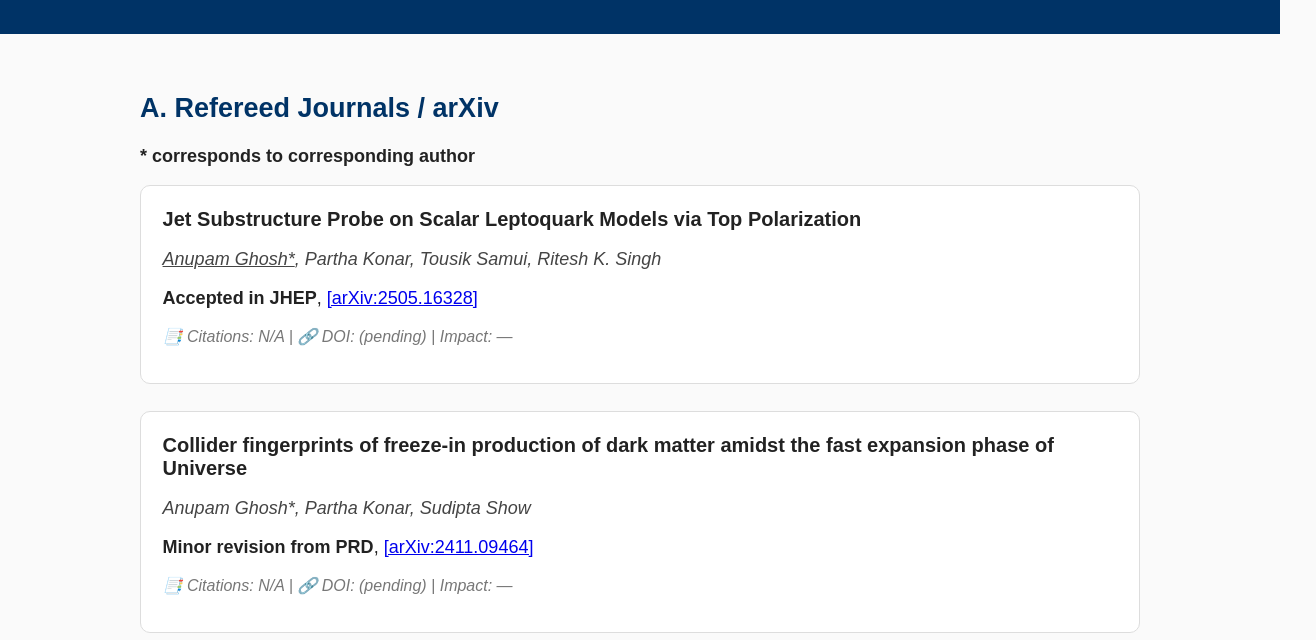
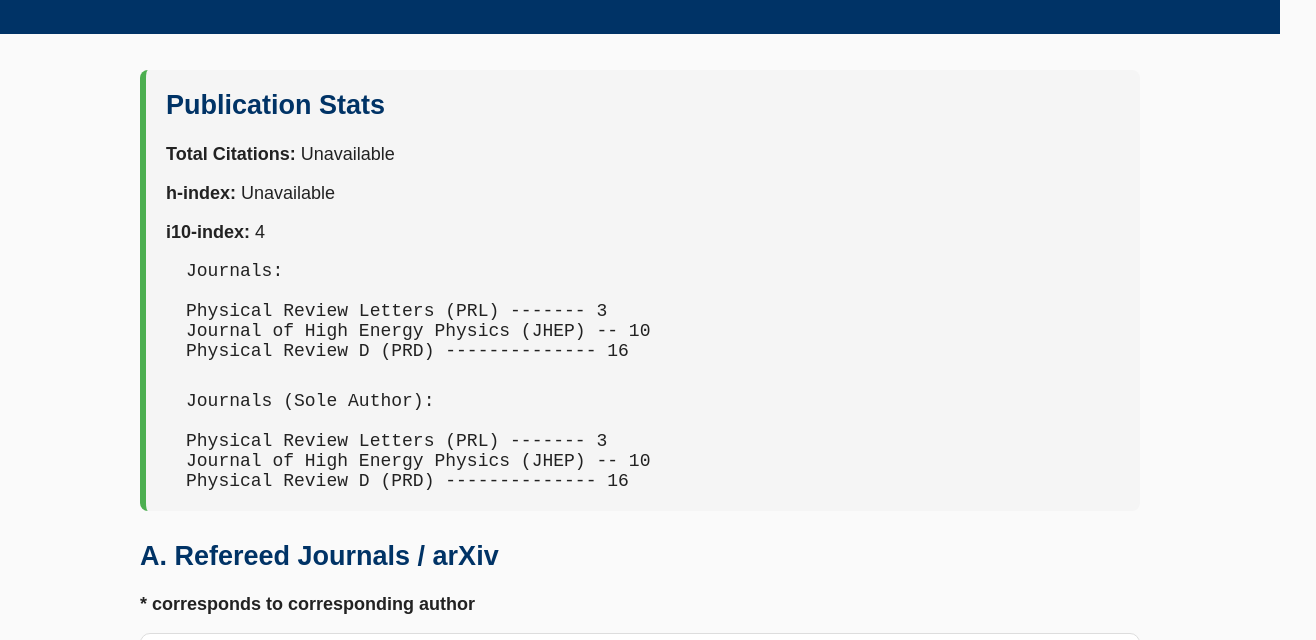
Before and after one commit to Anupam-collider/anupam-Webpage, a plain HTML site: page publications.html in a window 1280 px wide. Shown: the part 131-771 px from the top of the page, 1316 px wide, since content can reach past the window. Drawn offline with Linux system fonts and the light colour scheme; no server answers.

Commit message:
Add files via upload

```diff
--- a/publications.html
+++ b/publications.html
@@ -9,13 +9,46 @@
     header, footer { text-align:center; padding:1em; background:#003366; color:#fff; }
     main { padding:2em; max-width:1000px; margin:auto; }
     h1, h2 { color:#003366; }
-    .publication-card { background:#fff; border:1px solid #ddd; border-radius:10px; padding:1.2em; margin-bottom:1.5em; }
+    .stats-box {
+      background-color: #f5f5f5;
+      padding: 20px;
+      border-left: 6px solid #4CAF50;
+      margin-bottom: 30px;
+      border-radius: 8px;
+    }
+    .stats-box h2 {
+      margin-top: 0;
+    }
+    .journal-stats {
+      padding-left: 20px;
+      font-family: monospace;
+      margin-top: 10px;
+    }
+    .publication-card {
+      background:#fff;
+      border:1px solid #ddd;
+      border-radius:10px;
+      padding:1.2em;
+      margin-bottom:1.5em;
+    }
     .publication-card h3 { margin:0; font-size:20px; color:#222; }
     .publication-card em { color:#444; }
-    .meta, .metrics { margin-top:0.5em; font-size:16px; color:#555; }
-    .metrics { font-style:italic; color:#777; }
-    .metrics a { color:#0066cc; text-decoration:none; }
-    .metrics a:hover { text-decoration:underline; }
+    .meta, .metrics {
+      margin-top:0.5em;
+      font-size:16px;
+      color:#555;
+    }
+    .metrics {
+      font-style:italic;
+      color:#777;
+    }
+    .metrics a {
+      color:#0066cc;
+      text-decoration:none;
+    }
+    .metrics a:hover {
+      text-decoration:underline;
+    }
   </style>
 </head>
 <body>
@@ -26,6 +59,31 @@
 </header>
 
 <main>
+
+  <!-- Publication Stats -->
+  <div class="stats-box">
+    <h2>Publication Stats</h2>
+    <p><strong>Total Citations:</strong> <span id="citations">Loading...</span></p>
+    <p><strong>h-index:</strong> <span id="hindex">Loading...</span></p>
+    <p><strong>i10-index:</strong> <span id="i10index">4</span></p>
+
+   <div class="journal-stats">
+  Journals:<br><br>
+  Physical Review Letters (PRL) ------- 3<br>
+  Journal of High Energy Physics (JHEP) -- 10<br>
+  Physical Review D (PRD) -------------- 16
+</div>
+
+<div class="journal-stats" style="margin-top: 30px;">
+  Journals (Sole Author):<br><br>
+  Physical Review Letters (PRL) ------- 3<br>
+  Journal of High Energy Physics (JHEP) -- 10<br>
+  Physical Review D (PRD) -------------- 16
+</div>
+
+
+  </div>
+
   <section>
     <h2>A. Refereed Journals / arXiv</h2>
     <p><strong>* corresponds to corresponding author</strong></p>
@@ -49,11 +107,12 @@
       <p><strong>Minor revision from PRD</strong>, <a href="https://arxiv.org/abs/2411.09464">[arXiv:2411.09464]</a></p>
       <p class="metrics">
         📑 Citations: <span class="citations">Loading...</span> |
-        🔗 DOI: (pending) | Impact: —
+        🔗 DOI: (pending) |
+        Impact: —
       </p>
     </div>
 
-    <!-- 3 -->
+        <!-- 3 -->
     <div class="publication-card" data-inspireid="XXX">
       <h3>Unveiling desert region in inert doublet model assisted by Peccei-Quinn symmetry</h3>
       <p><em>Anupam Ghosh*, Partha Konar</em></p>
@@ -92,7 +151,7 @@
       </p>
     </div>
 
-    <!-- 6 -->
+   <!-- 6 -->
     <div class="publication-card" data-inspireid="XXX">
       <h3>Top‑philic dark matter in a hybrid KSVZ axion framework</h3>
       <p><em>Anupam Ghosh*, Partha Konar, Rishav Roshan</em></p>
@@ -137,27 +196,43 @@
   </section>
 </main>
 
-<footer>
-  &copy; 2025 Anupam Ghosh
-</footer>
+<script>
+  async function fetchInspireStats() {
+    try {
+      const authorQuery = encodeURIComponent('exactauthor:"Anupam Ghosh"');
+      const url = `https://inspirehep.net/api/authors?sort=mostrecent&size=1&q=${authorQuery}`;
+      const response = await fetch(url);
+      const data = await response.json();
+      const author = data?.hits?.hits?.[0]?.metadata;
 
-<script>
-  async function fetchCitations(id, el) {
-    try {
-      const res = await fetch(`https://inspirehep.net/api/literature/${id}`);
-      const json = await res.json();
-      el.textContent = json.metadata.citation_count ?? '0';
-    } catch {
-      el.textContent = 'N/A';
+      document.getElementById("citations").textContent = author?.citation_count ?? "N/A";
+      document.getElementById("hindex").textContent = author?.hindex ?? "N/A";
+    } catch (err) {
+      document.getElementById("citations").textContent = "Unavailable";
+      document.getElementById("hindex").textContent = "Unavailable";
     }
   }
-  document.addEventListener('DOMContentLoaded', () => {
-    document.querySelectorAll('.publication-card').forEach(card => {
-      const id = card.getAttribute('data-inspireid');
-      const span = card.querySelector('.citations');
-      if (id && span) fetchCitations(id, span);
-    });
-  });
+
+  async function fetchIndividualCitations() {
+    const cards = document.querySelectorAll(".publication-card");
+    for (let card of cards) {
+      const inspireId = card.getAttribute("data-inspireid");
+      const span = card.querySelector(".citations");
+
+      try {
+        const url = `https://inspirehep.net/api/literature/${inspireId}`;
+        const res = await fetch(url);
+        const paper = await res.json();
+        const count = paper?.metadata?.citation_count ?? "—";
+        span.textContent = count;
+      } catch (e) {
+        span.textContent = "—";
+      }
+    }
+  }
+
+  fetchInspireStats();
+  fetchIndividualCitations();
 </script>
 
 </body>
```
